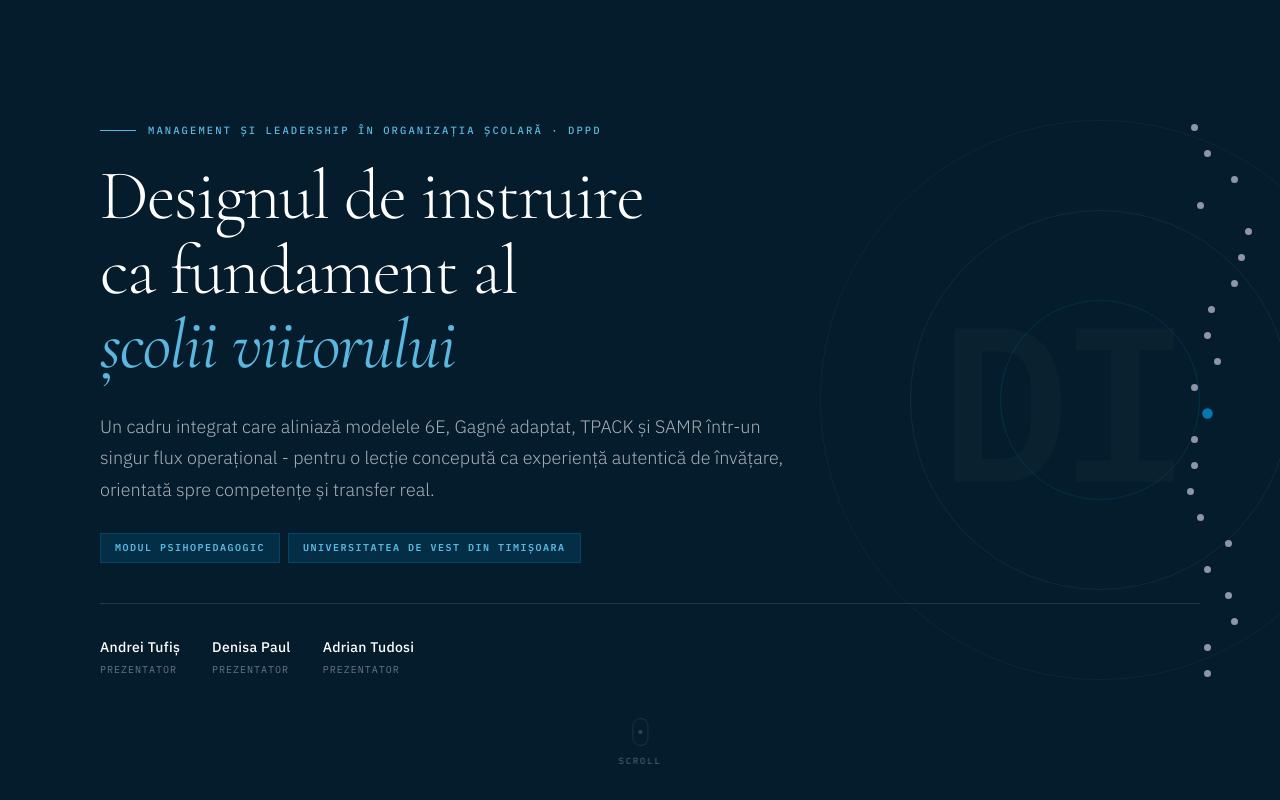
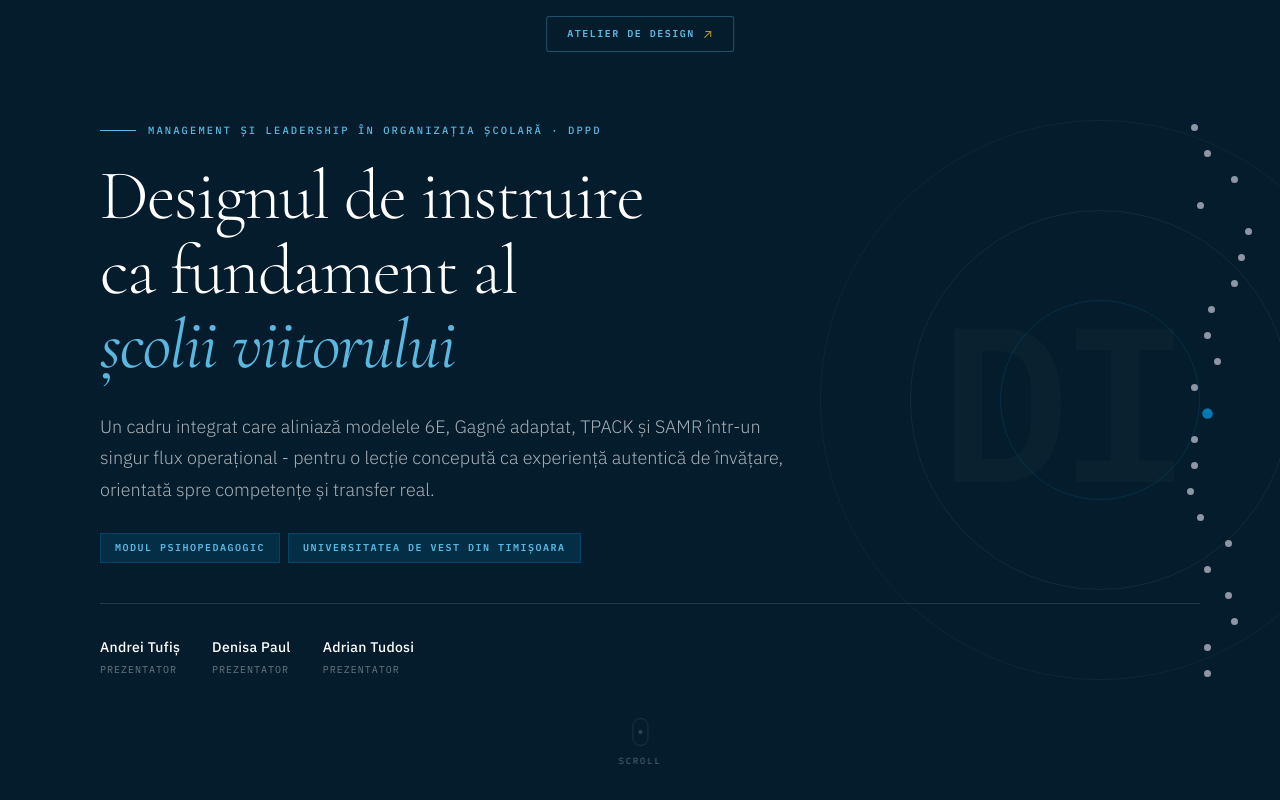
Before and after one commit to andreitufis02/prezentare-dppd, a plain HTML site: page index.html in a window 1280 px wide. Shown: the top 800 px of the page. Drawn offline with nearby package versions, Linux system fonts and the light colour scheme.

Commit message:
Update index.html

```diff
--- a/index.html
+++ b/index.html
@@ -1749,11 +1749,64 @@ section.bg-navy .engelmann-list li {
   .body-text { font-size: 13px; }
 }
 
+#atelier-btn {
+  position: fixed;
+  top: 16px;
+  left: 50%;
+  transform: translateX(-50%);
+  z-index: 1001;
+  display: inline-flex;
+  align-items: center;
+  gap: 8px;
+  padding: 9px 20px;
+  background: var(--navy);
+  border: 1px solid rgba(90,184,224,0.35);
+  border-radius: 3px;
+  text-decoration: none;
+  transition: background 0.2s ease, border-color 0.2s ease;
+  white-space: nowrap;
+}
+
+#atelier-btn:hover {
+  background: var(--navy-light);
+  border-color: var(--blue-light);
+}
+
+.atelier-btn-label {
+  font-family: var(--font-mono);
+  font-size: 10px;
+  font-weight: 600;
+  letter-spacing: 0.15em;
+  text-transform: uppercase;
+  color: var(--blue-light);
+}
+
+.atelier-btn-arrow {
+  font-size: 13px;
+  color: var(--gold);
+  line-height: 1;
+}
+
+@media (max-width: 600px) {
+  #atelier-btn {
+    top: 68px;
+    left: 50%;
+    transform: translateX(-50%);
+    padding: 7px 14px;
+  }
+}
+
 </style>
 </head>
 <body>
 
 <div id="progress-bar"></div>
+
+<a id="atelier-btn" href="/atelier-design.html" target="_blank" rel="noopener">
+  <span class="atelier-btn-label">Atelier de Design</span>
+  <span class="atelier-btn-arrow">↗</span>
+</a>
+
 <!-- HAMBURGER BTN (mobil only) -->
 <button id="hamburger-btn" aria-label="Meniu" aria-expanded="false">
   <span></span>
```
